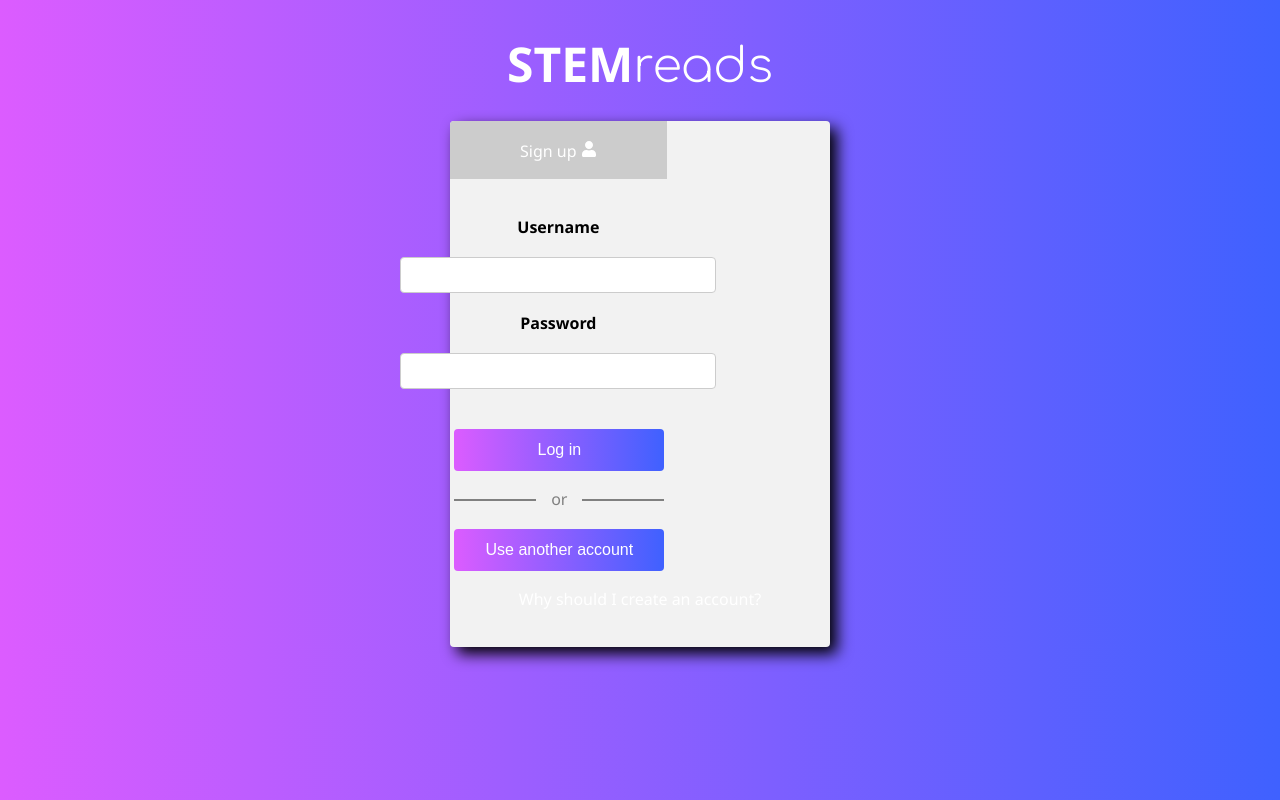
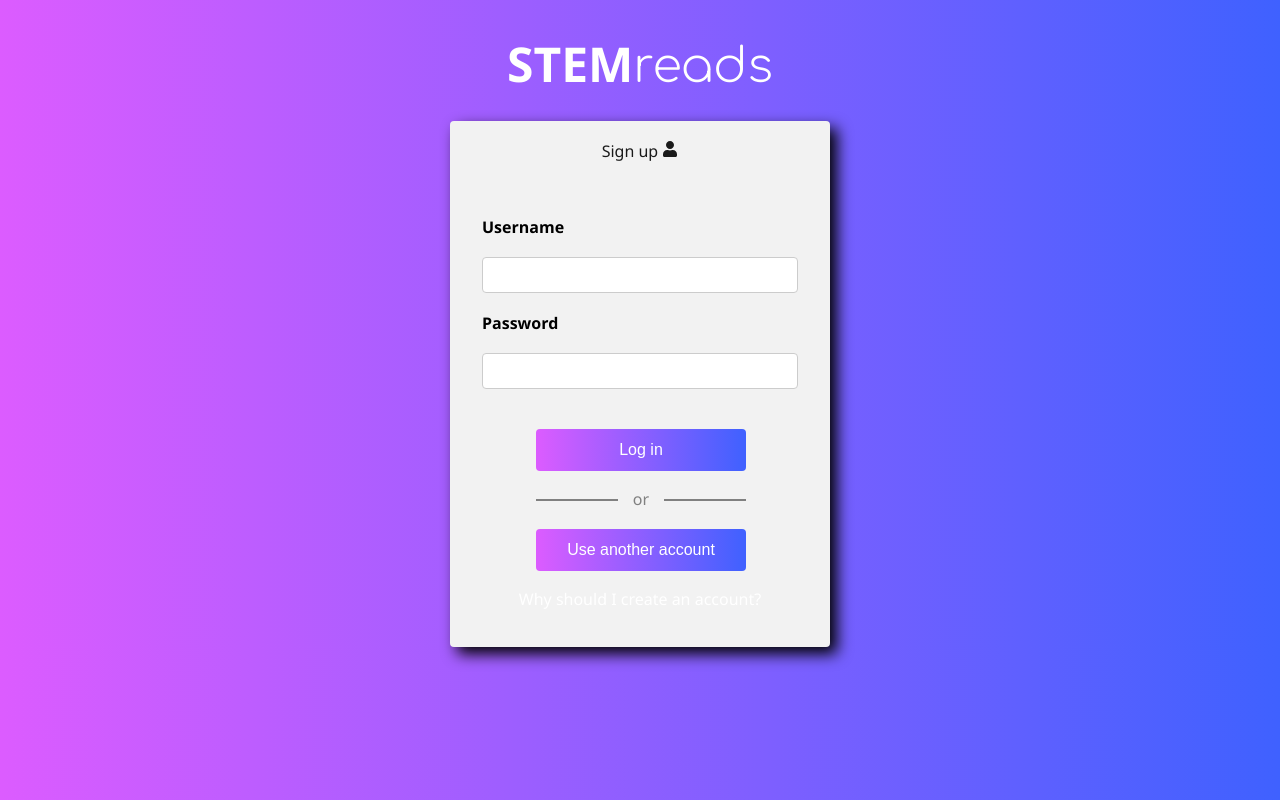
Before and after one commit to antofon/stem-reads, a React (Create React App) app: page /home in a window 1280 px wide. Built offline with nearby package versions, Linux system fonts and the light colour scheme.

Commit message:
Refactor styles based on making Signup and Login tabs full width of form

```diff
--- a/src/styles/css/main.css
+++ b/src/styles/css/main.css
@@ -243,23 +243,23 @@ body {
         .component-wrapper .form-wrapper .sign-up-buttons .or-flex .or-copy {
           padding: 0 15px;
           color: #808080; }
-    .component-wrapper .form-wrapper .routing-buttons {
-      display: flex;
-      text-align: center;
-      justify-content: space-between; }
     .component-wrapper .form-wrapper .routing-buttons .signup-button {
-        background: #cccccc;
-        color: #ffffff;
-        border-top-left-radius: 4px; }
+      color: #1a1a1a;
+      border-top-left-radius: 4px;
+      border-top-right-radius: 4px; }
       .component-wrapper .form-wrapper .routing-buttons .signup-button:hover {
         cursor: pointer; }
     .component-wrapper .form-wrapper .routing-buttons .login-button {
-        color: #1a1a1a; }
+      background: #cccccc;
+      color: #ffffff;
+      border-top-left-radius: 4px;
+      border-top-right-radius: 4px; }
       .component-wrapper .form-wrapper .routing-buttons .login-button:hover {
         cursor: pointer; }
     .component-wrapper .form-wrapper .routing-buttons .signup-button,
     .component-wrapper .form-wrapper .routing-buttons .login-button {
-        padding: 20px 40px; }
+      padding: 20px 40px;
+      text-align: center; }
     @media screen and (min-width: 667px) {
       .component-wrapper .form-wrapper .routing-buttons .signup-button,
       .component-wrapper .form-wrapper .routing-buttons .login-button {
--- a/src/styles/scss/non_partials/main.scss
+++ b/src/styles/scss/non_partials/main.scss
@@ -176,20 +176,24 @@ body {
     }
 
     .routing-buttons {
-      display: flex;
-      text-align: center;
-      justify-content: space-between;
+      // display: flex;
+      // text-align: center;
+      // justify-content: space-between;
 
       .signup-button {
-        background: $active-gray;
-        color: $white-copy;
+        color: $inactive-black;
         border-top-left-radius: 4px;
+        border-top-right-radius: 4px;
         &:hover {
           cursor: pointer;
         }
       }
       .login-button {
-        color: $inactive-black;
+        background: $active-gray;
+        color: $white-copy;
+        border-top-left-radius: 4px;
+        border-top-right-radius: 4px;
+
         &:hover {
           cursor: pointer;
         }
@@ -198,6 +202,7 @@ body {
       .signup-button,
       .login-button {
         padding: 20px 40px;
+        text-align: center;
       }
 
       @media screen and (min-width: 667px) {
```
Also changed, not shown: 1 other file (tests, documents, lock files or other folders). Lines whose indentation alone changed are shown as unchanged.
